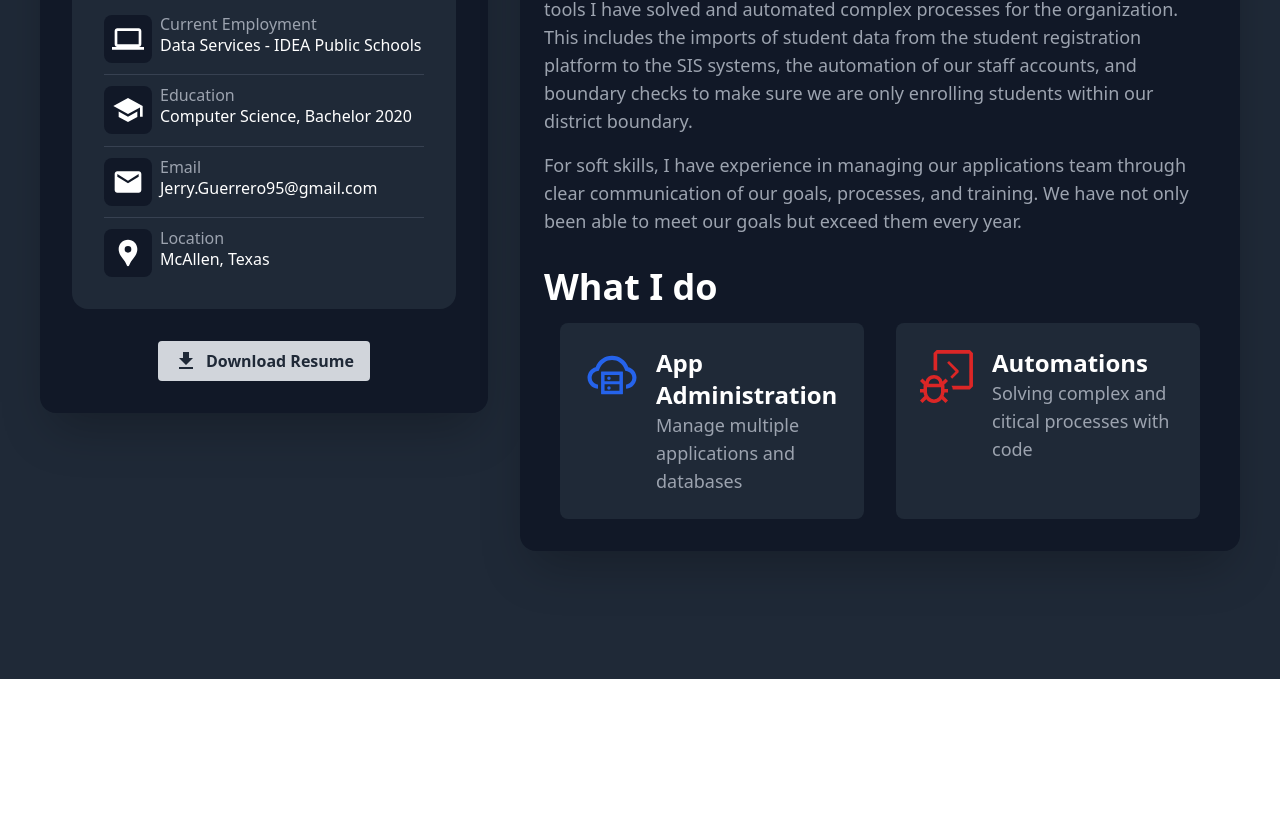
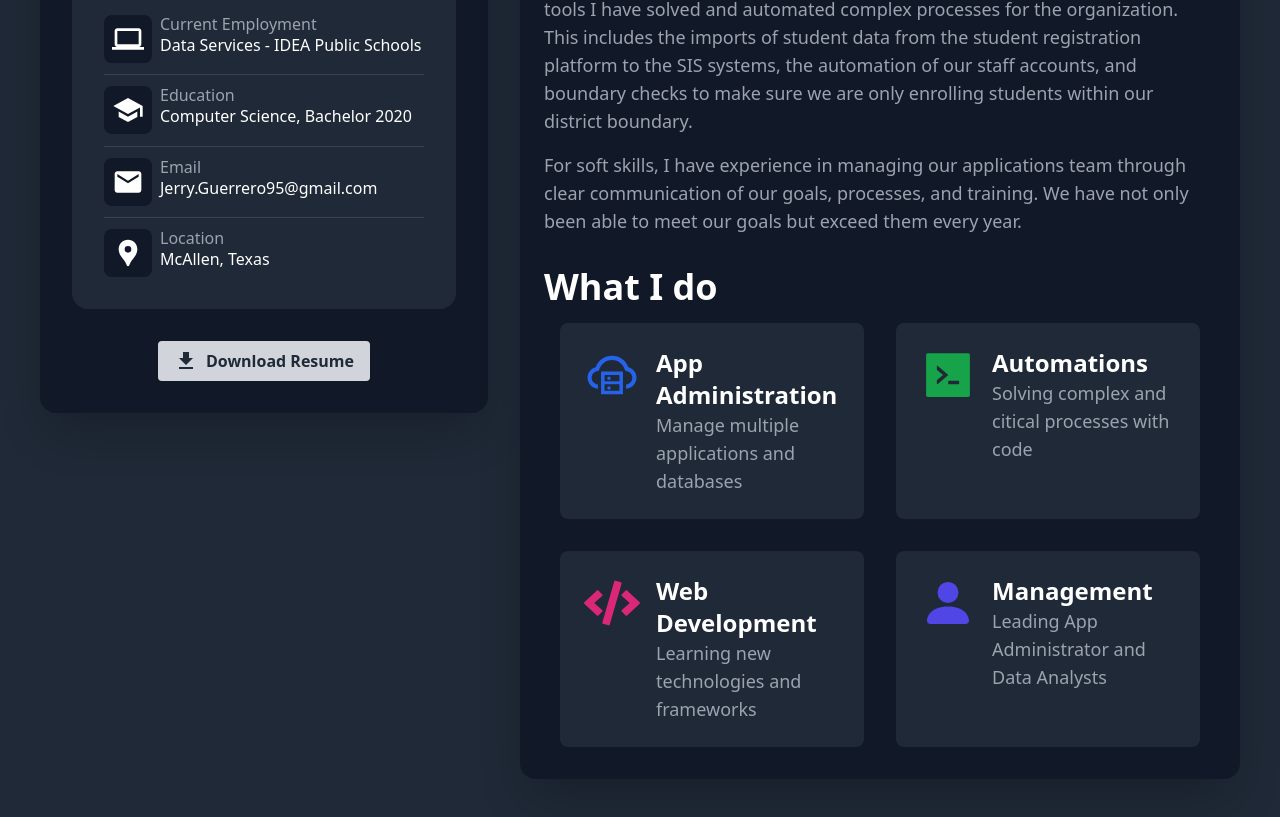
Before and after one commit to Durzo95/jerry-guerrero-portfolio, a Next.js app: page / in a window 1280 px wide. Shown: the part 377-1194 px from the top of the page. Before the commit the page ends 1056 px from the top, so only its background shows below. Built offline with nearby package versions, Linux system fonts and the light colour scheme.

Commit message:
Finished What I Do section

```diff
--- a/components/MainBodyAboutCard.tsx
+++ b/components/MainBodyAboutCard.tsx
@@ -13,7 +13,7 @@ export default function MainBodyAboutCard(prop: Props) {
   return (
     <div className="rounded-lg bg-gray-800 p-6 flex gap-4">
       <div className="flex flex-col">
-        <prop.Icon size={56} className={`align-top ${prop.tailwindColor}`} />
+        <prop.Icon size={56} className={prop.tailwindColor} />
       </div>
       <div className="flex flex-col">
         <div className="text-white text-2xl font-bold justify-start">
--- a/data/whatIDoData.ts
+++ b/data/whatIDoData.ts
@@ -3,6 +3,8 @@ import { MdSettings } from "react-icons/md";
 import { FaCode } from "react-icons/fa";
 import { AiOutlineCloudServer } from "react-icons/ai";
 import { VscDebugConsole } from "react-icons/vsc";
+import { BsFillPersonFill } from "react-icons/bs";
+import { AiFillCode } from "react-icons/ai";
 import { IconType } from "react-icons";
 
 // the social media links
@@ -19,10 +21,22 @@ const whatIDoData: Array<{
     tailwindColor: "text-blue-600",
   },
   {
-    Icon: VscDebugConsole,
+    Icon: AiFillCode,
     title: "Automations",
     description: "Solving complex and citical processes with code",
-    tailwindColor: "text-red-600",
+    tailwindColor: "text-green-600",
+  },
+  {
+    Icon: FaCode,
+    title: "Web Development",
+    description: "Learning new technologies and frameworks",
+    tailwindColor: "text-pink-600",
+  },
+  {
+    Icon: BsFillPersonFill,
+    title: "Management",
+    description: "Leading App Administrator and Data Analysts",
+    tailwindColor: "text-indigo-600",
   },
 ];
 
```
